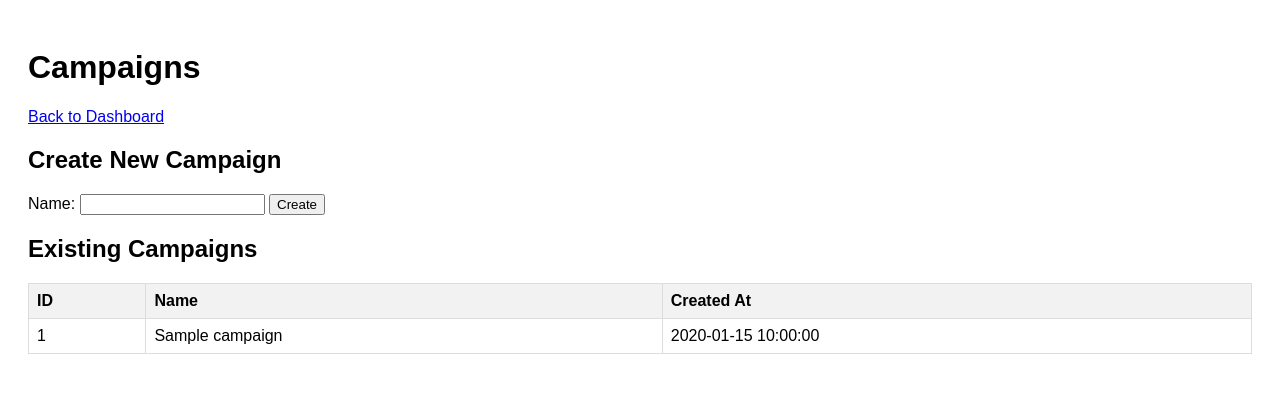
After one commit to RangeshPandianPT/Smart-Email-Outreach-System, a Python web app: template templates/campaigns.html in a window 1280 px wide. The commit adds this page. Shown: the top 393 px of the page. Run offline with Jinja, Linux system fonts and the light colour scheme; the template is opened without the code that fills it: most values are stand-ins (such as "Sample title", 1, 10 or a date in 2020).

Commit message:
feat: add campaign management and UI enhancements

```diff
--- /dev/null
+++ b/templates/campaigns.html
@@ -0,0 +1,43 @@
+<!DOCTYPE html>
+<html>
+<head>
+    <title>Campaign Management</title>
+    <style>
+        body { font-family: sans-serif; padding: 20px; }
+        table { border-collapse: collapse; width: 100%; margin-top: 20px; }
+        th, td { border: 1px solid #ddd; padding: 8px; text-align: left; }
+        th { background-color: #f2f2f2; }
+    </style>
+</head>
+<body>
+    <h1>Campaigns</h1>
+    <a href="/">Back to Dashboard</a>
+
+    <h2>Create New Campaign</h2>
+    <form action="/campaigns/create" method="post">
+        <label>Name:</label>
+        <input type="text" name="name" required>
+        <button type="submit">Create</button>
+    </form>
+
+    <h2>Existing Campaigns</h2>
+    <table>
+        <tr>
+            <th>ID</th>
+            <th>Name</th>
+            <th>Created At</th>
+        </tr>
+        {% for c in campaigns %}
+        <tr>
+            <td>{{ c.id }}</td>
+            <td>{{ c.name }}</td>
+            <td>{{ c.created_at }}</td>
+        </tr>
+        {% else %}
+        <tr>
+            <td colspan="3">No campaigns found.</td>
+        </tr>
+        {% endfor %}
+    </table>
+</body>
+</html>
--- a/templates/index.html
+++ b/templates/index.html
@@ -336,6 +336,8 @@
         </div>
 
         <div class="action-buttons">
+            <a href="/campaigns" class="btn" style="background-color: var(--info);">🎯 Campaigns</a>
+            <a href="/dashboard/analytics" class="btn" style="background-color: var(--secondary);">📊 Full Analytics</a>
             <form action="/import" method="post" style="margin: 0;">
                 <input type="hidden" name="file_path" value="data/sample_leads.csv">
                 <button type="submit" class="btn" style="background-color: var(--surface-light);">Import Sample</button>
```
Also changed, not shown: main.py (+32 -0 lines).
